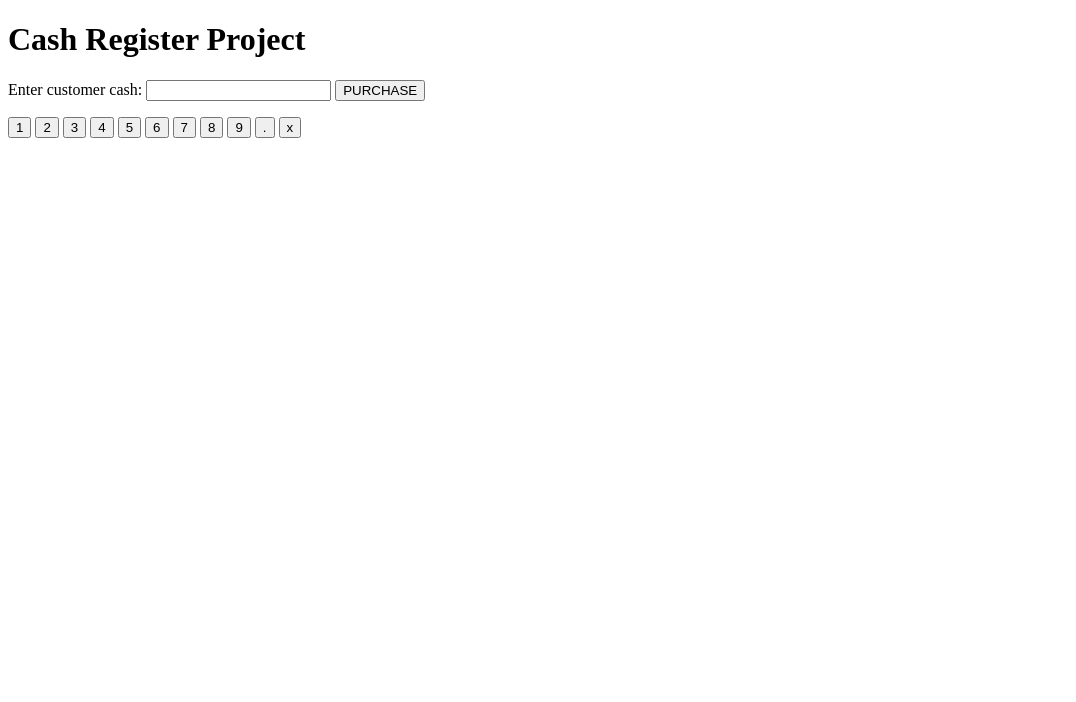
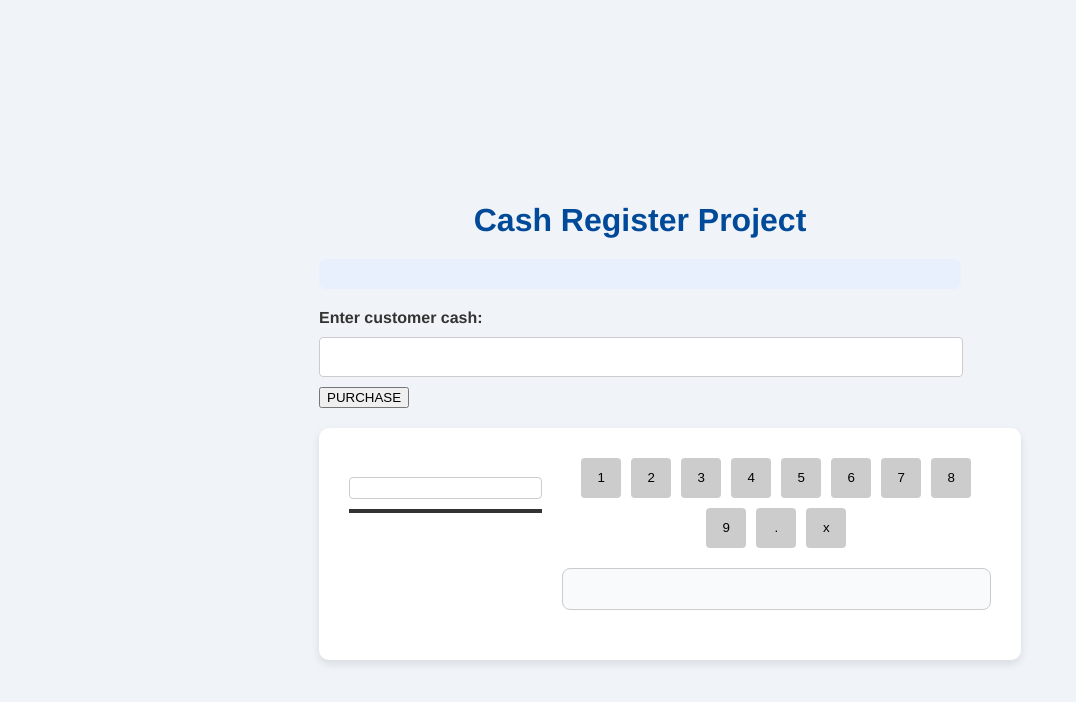
Before and after one commit to ZohalMirkhel/Build-a-Cash-Register, a plain HTML site: page index.html in a window 1280 px wide. Shown: the whole page, without its empty margins (0-1076 px from the left). Drawn offline with Linux system fonts and the light colour scheme.

Commit message:
Created, styled, and added the CSS file.

```diff
--- a/index.html
+++ b/index.html
@@ -3,6 +3,7 @@
   <head>
     <meta charset="UTF-8">
     <meta name="viewport" content="width=device-width, initial-scale=1.0">
+    <link rel="stylesheet" href="style.css">
     <title>Cash Register</title>
   </head>
   <body>
--- /dev/null
+++ b/style.css
@@ -0,0 +1,151 @@
+body {
+  font-family:
+    'Helvetica Neue',
+    Arial,
+    sans-serif;
+  background-color: #f0f4f8;
+  color: #333;
+  display: flex;
+  justify-content: center;
+  align-items: center;
+  min-height: 100vh;
+  margin: 0;
+  padding: 20px;
+}
+
+main {
+  text-align: center;
+}
+
+h1 {
+  margin-bottom: 20px;
+  font-size: 2rem;
+  color: #004a99;
+}
+
+.input-div {
+  margin-bottom: 20px;
+  text-align: left;
+}
+
+label {
+  font-weight: bold;
+  display: block;
+  margin-bottom: 10px;
+}
+
+.user-input {
+  width: calc(100% - 20px);
+  padding: 10px;
+  margin-bottom: 10px;
+  border: 1px solid #ccc;
+  border-radius: 4px;
+  font-size: 1rem;
+}
+
+#change-due {
+  margin-bottom: 20px;
+  background: #e8f0fe;
+  padding: 15px;
+  border-radius: 8px;
+  font-size: 1.2rem;
+}
+
+.container {
+  display: flex;
+  justify-content: space-between;
+  align-items: flex-start;
+  max-width: 1000px;
+  width: 100%;
+  box-shadow: 0 4px 8px rgba(0, 0, 0, 0.1);
+  border-radius: 10px;
+  background-color: #fff;
+  padding: 30px;
+}
+
+.top-display-screen-container {
+  flex: 0 0 30%;
+}
+
+.price-screen {
+  background-color: #fff;
+  padding: 10px;
+  border: 1px solid #ccc;
+  border-radius: 4px;
+  font-size: 1.2rem;
+  margin-bottom: 10px;
+}
+
+.connector {
+  height: 4px;
+  background-color: #333;
+  margin: 10px 0;
+}
+
+.top-register {
+  flex: 1;
+  margin-left: 20px;
+}
+
+.btns-container {
+  display: flex;
+  flex-wrap: wrap;
+  gap: 10px;
+  justify-content: center;
+  margin-bottom: 20px;
+}
+
+.btn {
+  width: 40px;
+  height: 40px;
+  background-color: #ccc;
+  border: none;
+  border-radius: 4px;
+  cursor: pointer;
+  transition: background-color 0.3s ease;
+}
+
+.btn:hover {
+  background-color: #bbb;
+}
+
+  .cash-drawer-display {
+  padding: 20px;
+  border: 1px solid #ccc;
+  border-radius: 8px;
+  font-size: 1rem;
+  background-color: #f9fafb;
+  margin-bottom: 20px;
+}
+
+@media (max-width: 768px) {
+  .container {
+    flex-direction: column;
+    align-items: center;
+  }
+
+  .top-register {
+    margin-left: 0;
+    margin-top: 20px;
+  }
+
+  .top-display-screen-container {
+    width: 100%;
+    margin-right: 0;
+  }
+}
+
+@media (max-width: 480px) {
+  .btn {
+    width: 30px;
+    height: 30px;
+  }
+
+  .price-screen {
+    font-size: 1rem;
+  }
+
+  #change-due {
+    font-size: 0.9rem;
+  }
+}
```
